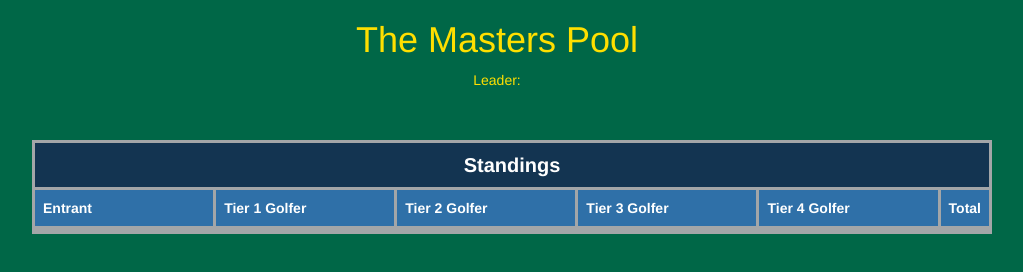
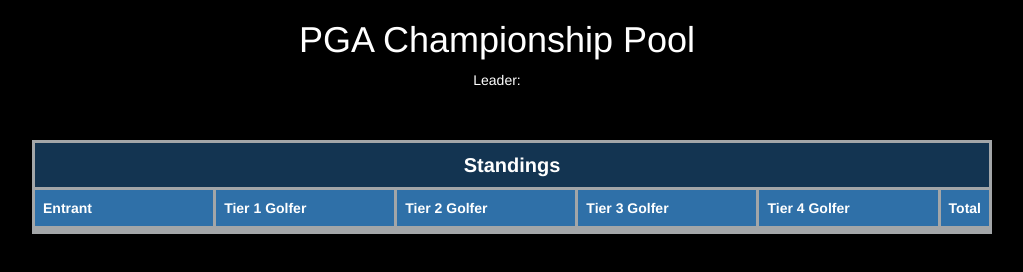
Before and after one commit to nick-shurt/golfpool2.0, a website: page public/index.html in a window 1280 px wide. Shown: the whole page, without its empty margins (143-1166 px from the left). Drawn offline with nearby package versions, Linux system fonts and the light colour scheme; no server answers.

Commit message:
Updating site for 2022 pga championship

```diff
--- a/index.js
+++ b/index.js
@@ -35,7 +35,7 @@
             "method": "GET",
             "hostname": "golf-leaderboard-data.p.rapidapi.com",
             "port": null,
-            "path": "/leaderboard/456",
+            "path": "/leaderboard/393",
             "headers": {
                 "x-rapidapi-key": "21ce5dac67msh86911ecea6ef3cfp13b4f3jsn734afe0aa2df",
                 "x-rapidapi-host": "golf-leaderboard-data.p.rapidapi.com",
--- a/public/css/golf_pool.css
+++ b/public/css/golf_pool.css
@@ -23,7 +23,7 @@
     -moz-background-size: cover;
     -o-background-size: cover;
     background-size: cover;*/
-    background: #006747;
+    background: #000;
 }
 
 #wrapper {
--- a/public/index.html
+++ b/public/index.html
@@ -10,9 +10,9 @@
 </head>
 <body>
 
-<h1 style="color: #ffdf00; text-align:center">The Masters Pool</h1>
+<h1 style="color: #fff; text-align:center">PGA Championship Pool</h1>
 
-<p id="leader" style="color: #ffdf00; text-align:center">Leader:</p>
+<p id="leader" style="color: #fff; text-align:center">Leader:</p>
 
 <div id="standings" class="container-fluid">
     <div class="row top_margin">
```
